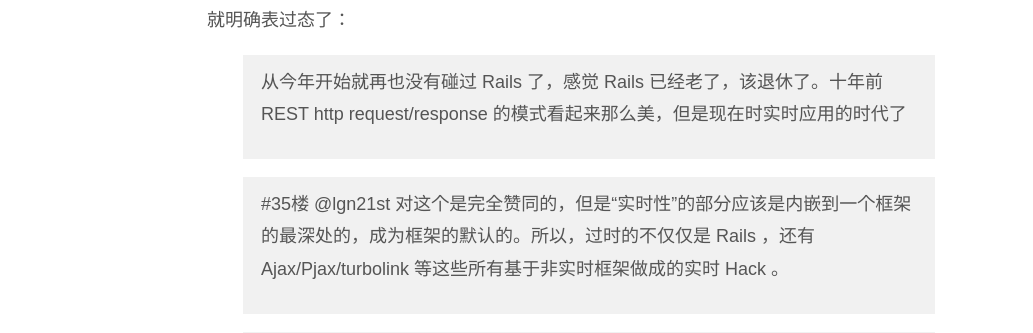
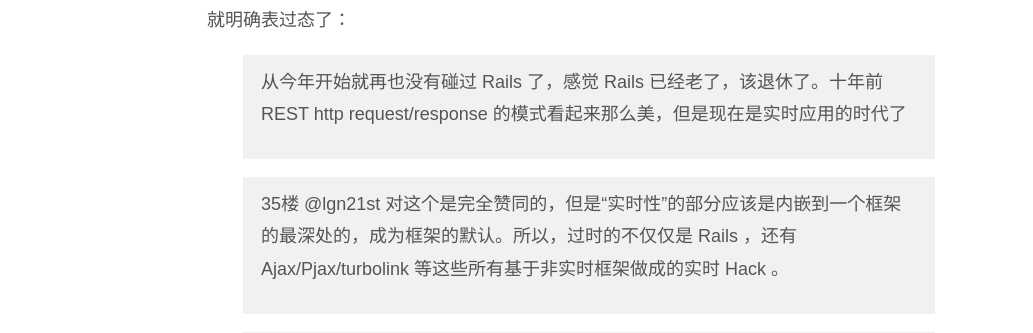
Before and after one commit to happypeter/happypeter.github.com, a Jekyll site: the page built from _posts/2015-10-29-goodbye-rails.md, in a window 1280 px wide. Shown: the part 285-618 px from the top of the page, without its empty margins (33-1066 px from the left). Built offline with Jekyll 4.4.1, drawn with Linux system fonts in a browser that asks for light colours.

Commit message:
renamed:    2015-10-29-goodbye-rails.md -> _posts/2015-10-29-goodbye-rails.md

```diff
--- a/2015-10-29-goodbye-rails.md
+++ b/_posts/2015-10-29-goodbye-rails.md
@@ -9,9 +9,9 @@
 
 其实我公开叛逃 Rails ，不是在本文啦，2015年9月 [ruby-china.org 的一个帖子的回复里面](https://ruby-china.org/topics/27500) 里面，我就明确表过态了：
 
->从今年开始就再也没有碰过 Rails 了，感觉 Rails 已经老了，该退休了。十年前 REST http request/response 的模式看起来那么美，但是现在时实时应用的时代了
+>从今年开始就再也没有碰过 Rails 了，感觉 Rails 已经老了，该退休了。十年前 REST http request/response 的模式看起来那么美，但是现在是实时应用的时代了
 
->#35楼 @lgn21st 对这个是完全赞同的，但是“实时性”的部分应该是内嵌到一个框架的最深处的，成为框架的默认的。所以，过时的不仅仅是 Rails ，还有 Ajax/Pjax/turbolink 等这些所有基于非实时框架做成的实时 Hack 。
+>35楼 @lgn21st 对这个是完全赞同的，但是“实时性”的部分应该是内嵌到一个框架的最深处的，成为框架的默认。所以，过时的不仅仅是 Rails ，还有 Ajax/Pjax/turbolink 等这些所有基于非实时框架做成的实时 Hack 。
 
 >世界变了，最大的一个特点是网速变了。十年前，当我们请求一个页面等个三五秒认为是正常的时代，Rails 默认的这种 Http 请求模式显然是没有问题的，因为最大的痛在于等待时间而非页面刷新。但是到了今天，web 应用应该是”无刷新为默认“的，也就是”类原生应用为默认“，道理很简单：网速上来了，用户体验要在平滑性上来拼了。Rails 从基本架构上不是为这个时代而生，所以改进也没有必要了，慢慢淡出娱乐圈才是正道。
 
```
